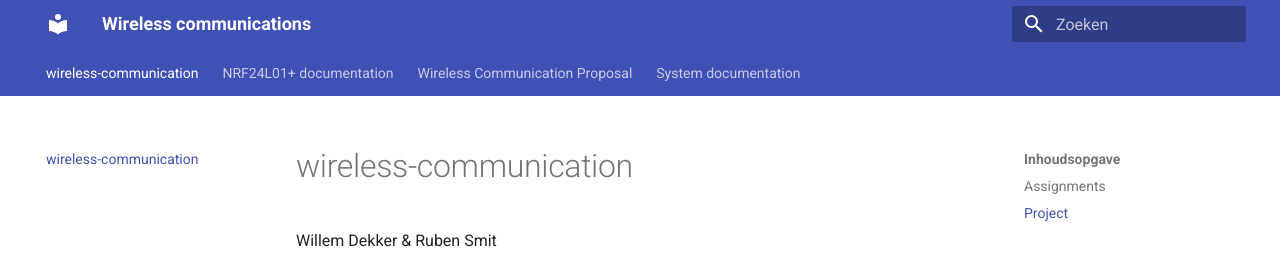
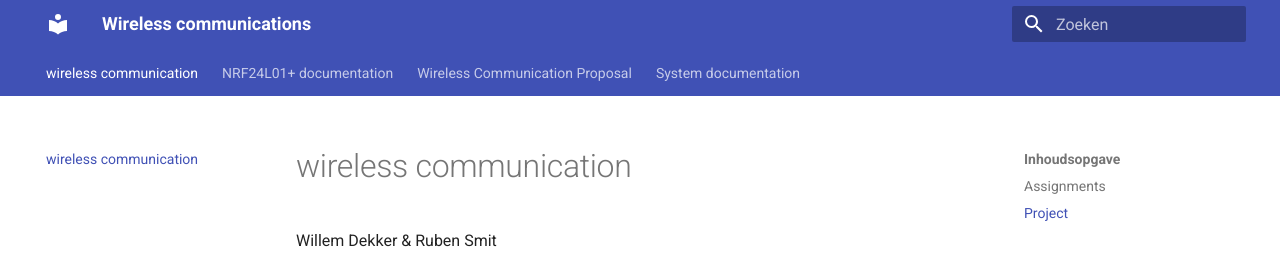
Before and after one commit to RubenSmit/wireless-communication, an MkDocs documentation site: the page built from docs/index.md, in a window 1280 px wide. Shown: the top 267 px of the page. Built offline with MkDocs 1.6.1 and Material for MkDocs 9.7.7, drawn with Linux system fonts in a browser that asks for light colours.

```diff
--- a/docs/index.md
+++ b/docs/index.md
@@ -1,8 +1,11 @@
-# wireless-communication
+# wireless communication
+
 Willem Dekker & Ruben Smit
 
 ## Assignments
+
 All answers to the questions can be found in [/docs/nrf24-documentation.md](/docs/nrf24-documentation.md).
 
 ## Project
+
 Our project proposal can be found in [/docs/proposal.md](/docs/proposal.md) and the final documentation in [/docs/system-documentation.md](/docs/system-documentation.md).
```
